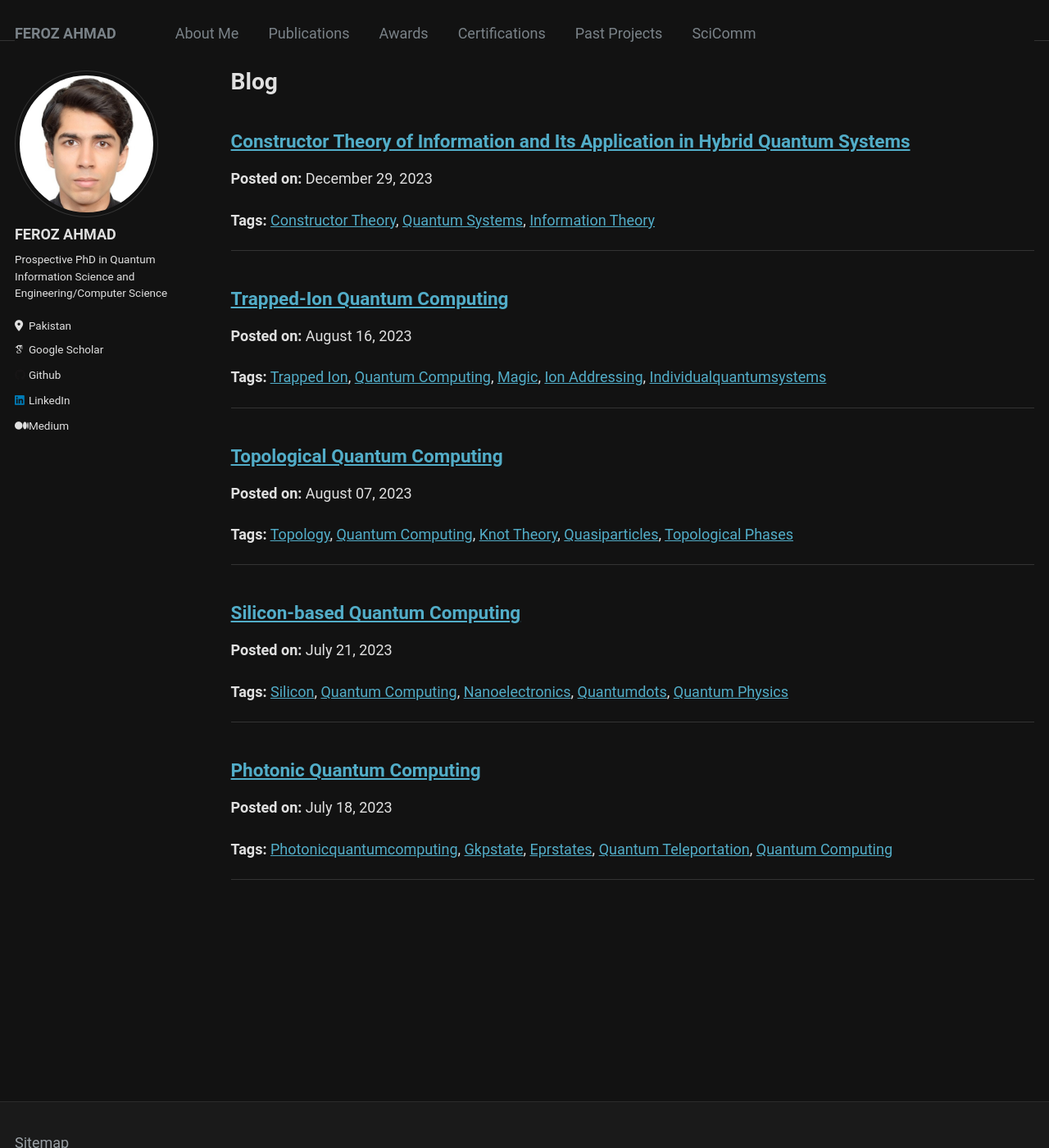
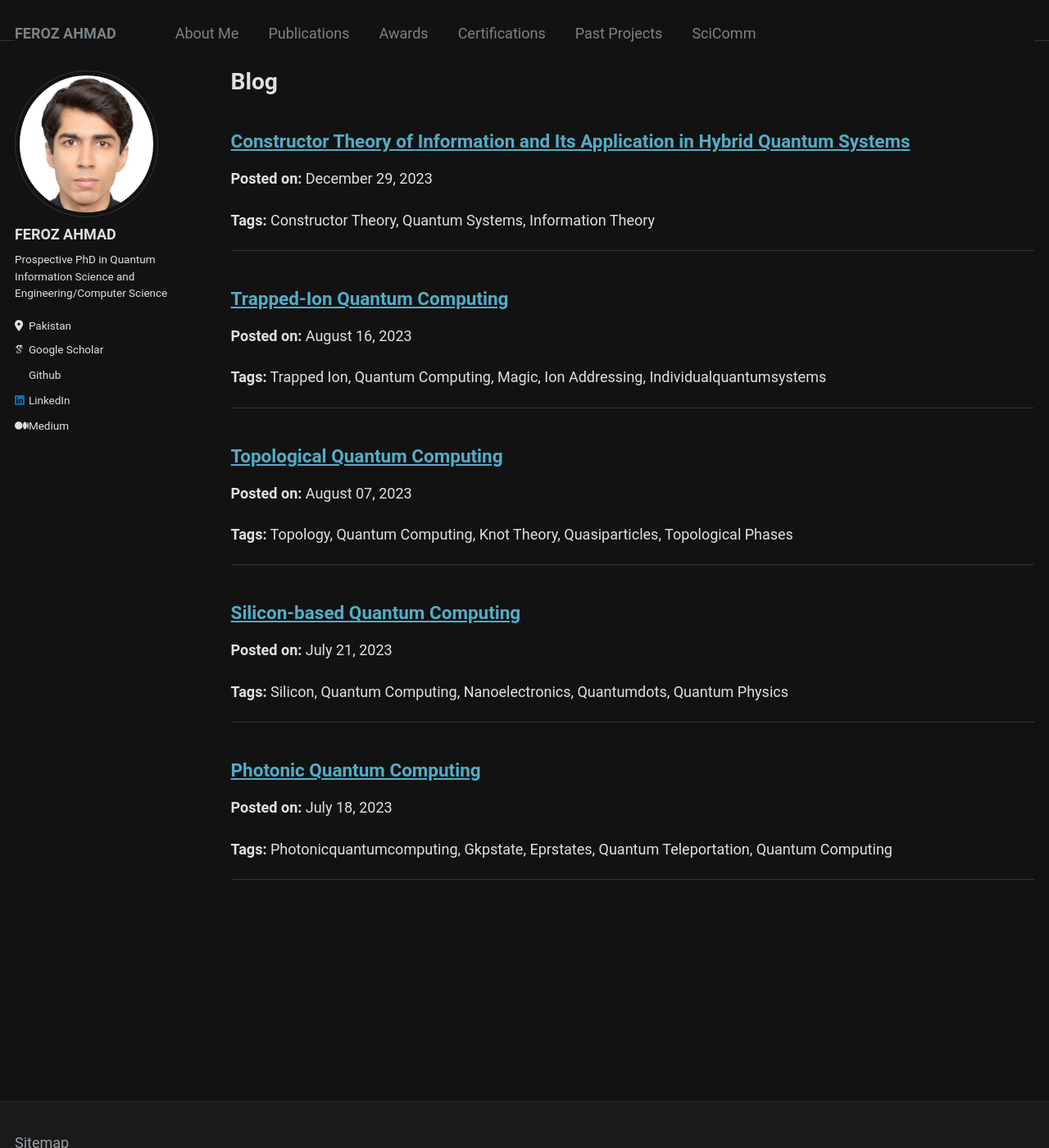
Before and after one commit to Fe-r-oz/Fe-r-oz.github.io, a Jekyll site: the page built from _pages/blogs.html, in a window 1280 px wide and 1400 px high. Shown: the whole window at 82% size. Built offline with Jekyll 4.4.1, drawn with Linux system fonts in a browser that asks for light colours; some web fonts are replaced.

Commit message:
Update blogs.html

```diff
--- a/_pages/blogs.html
+++ b/_pages/blogs.html
@@ -17,7 +17,7 @@ author_profile: true
     {% if blog.tags %}
       <p><strong>Tags:</strong>
         {% for tag in blog.tags %}
-          <a href="/tags/{{ tag | slugify }}">{{ tag }}</a>{% if forloop.last == false %}, {% endif %}
+          {{ tag }}{% if forloop.last == false %}, {% endif %}
         {% endfor %}
       </p>
     {% endif %}
```
